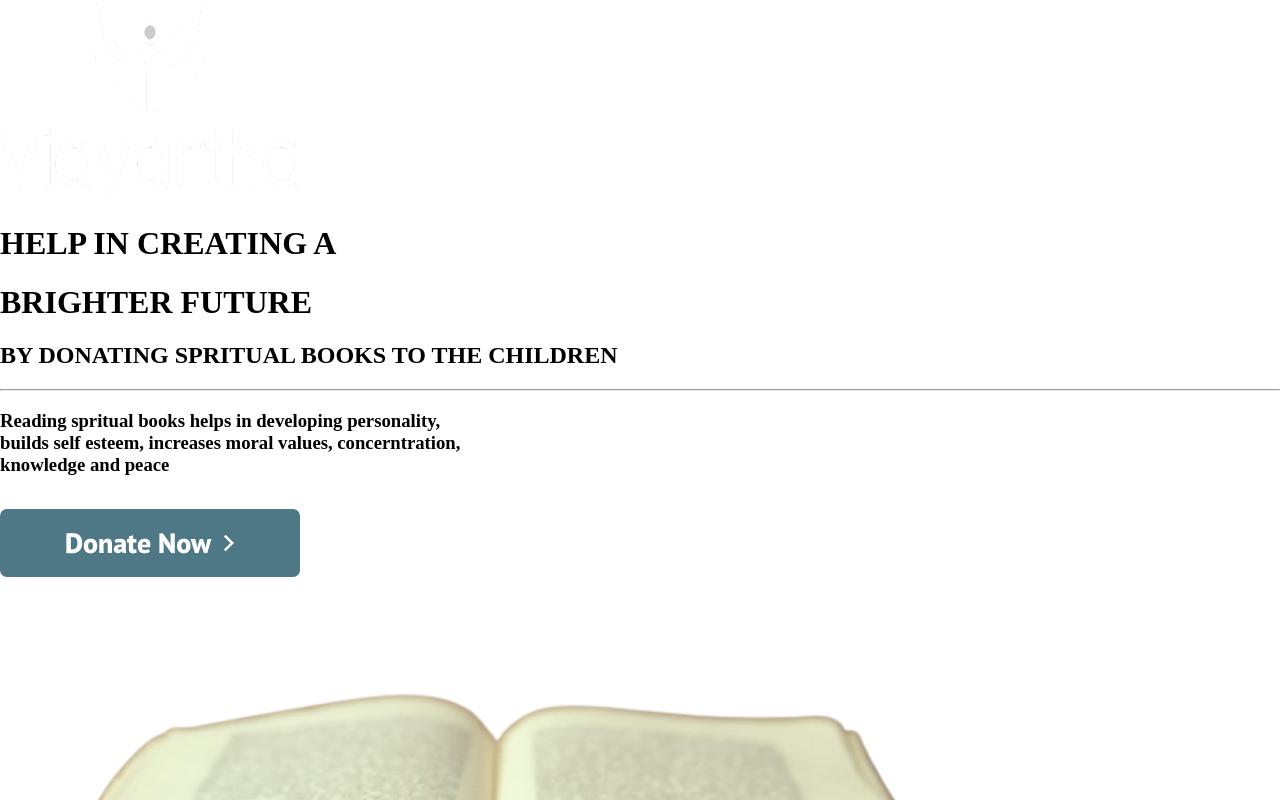
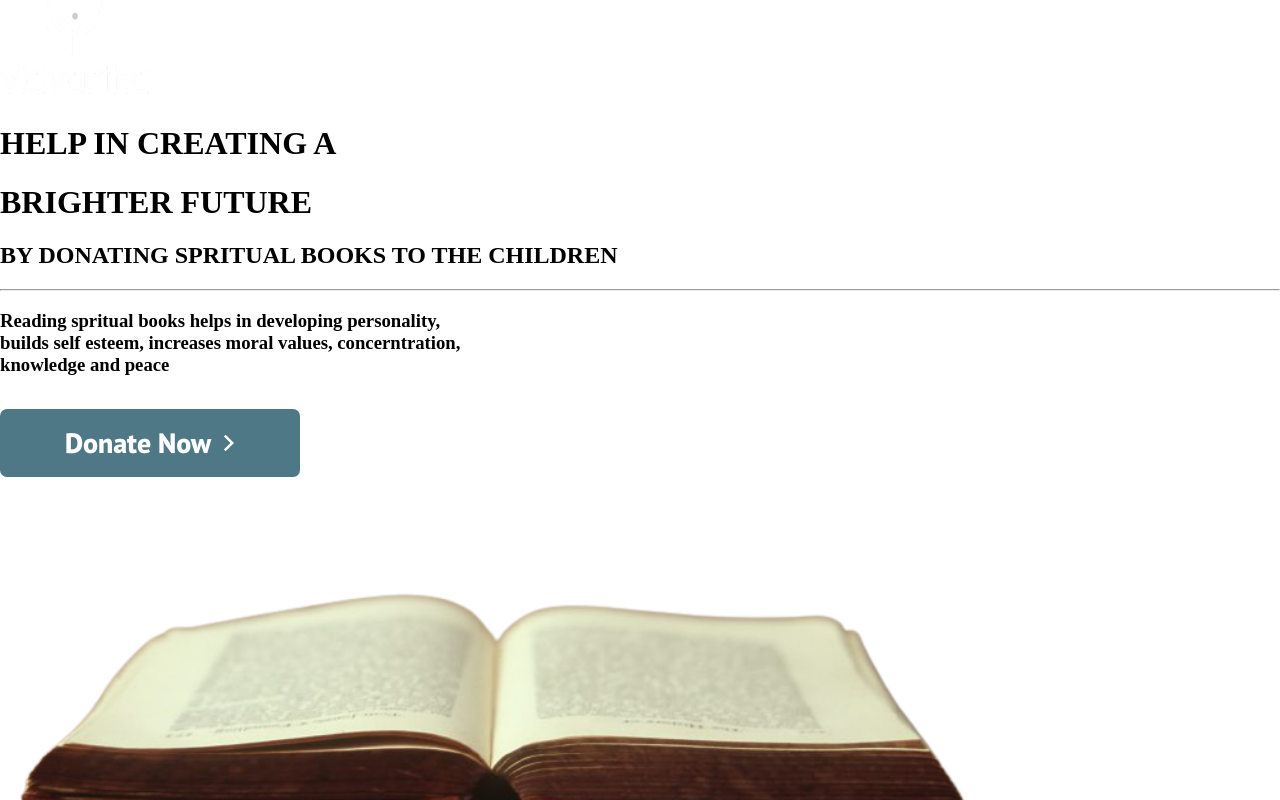
Before and after one commit to maheshauti96/vidyartha-app, a Next.js app: page /popup in a window 1280 px wide. Shown: the top 800 px of the page. Built offline with nearby package versions, Linux system fonts and the light colour scheme.

Commit message:
Update popup.js

```diff
--- a/pages/popup.js
+++ b/pages/popup.js
@@ -2,7 +2,7 @@ import { Button, TextField } from "@material-ui/core";
 import { ArrowForwardIos } from '@material-ui/icons';
 export default function Popup() {
     return (<div className="main">
-<div><img className="logo" src="white-logo.png" height={200} width={300}></img></div>
+<div><img className="logo" src="white-logo.png" height={100} width={150}></img></div>
         <h1 className="heading">HELP IN CREATING A</h1>
 
         <h1 className="heading1">BRIGHTER FUTURE</h1>
```
